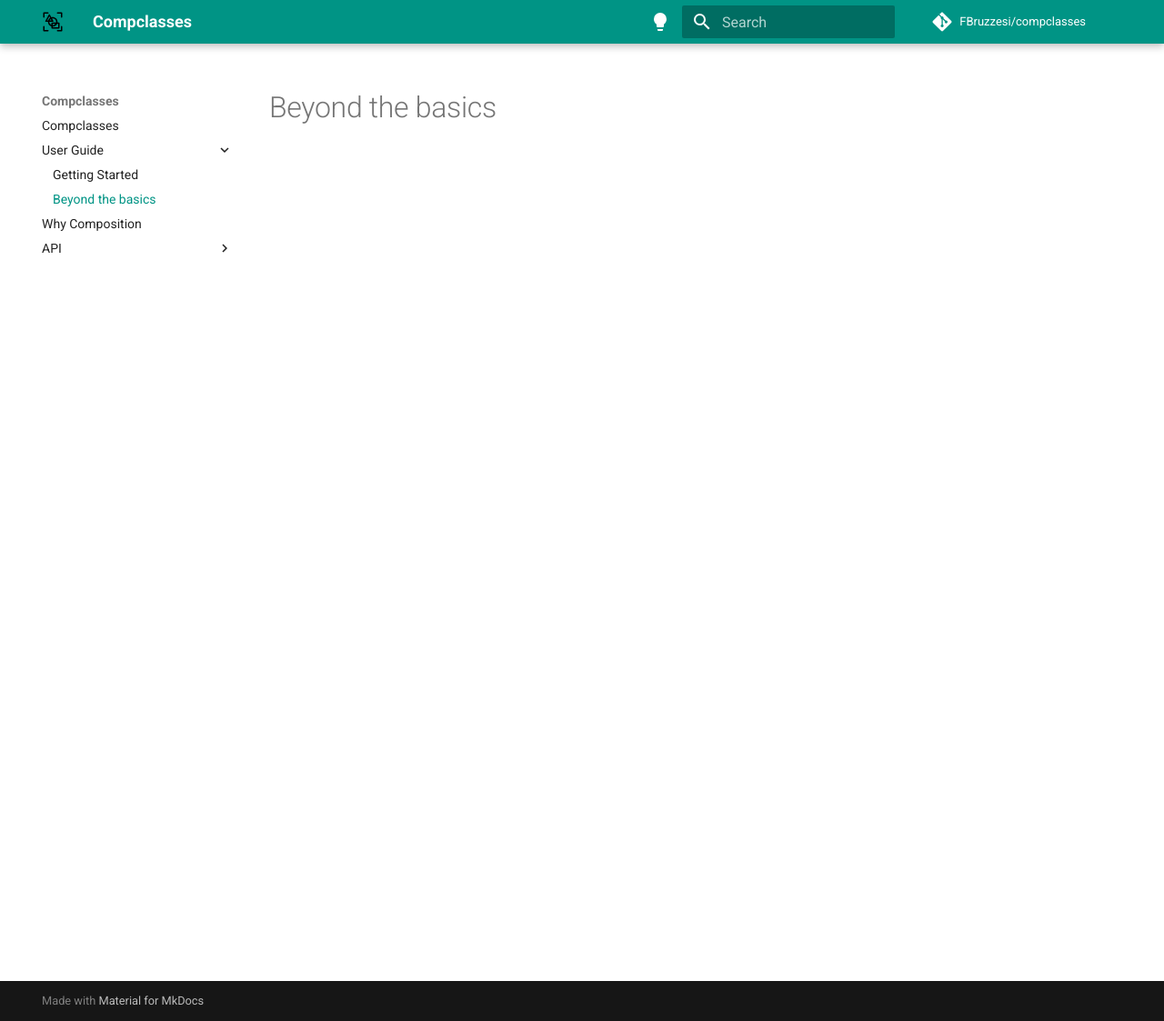
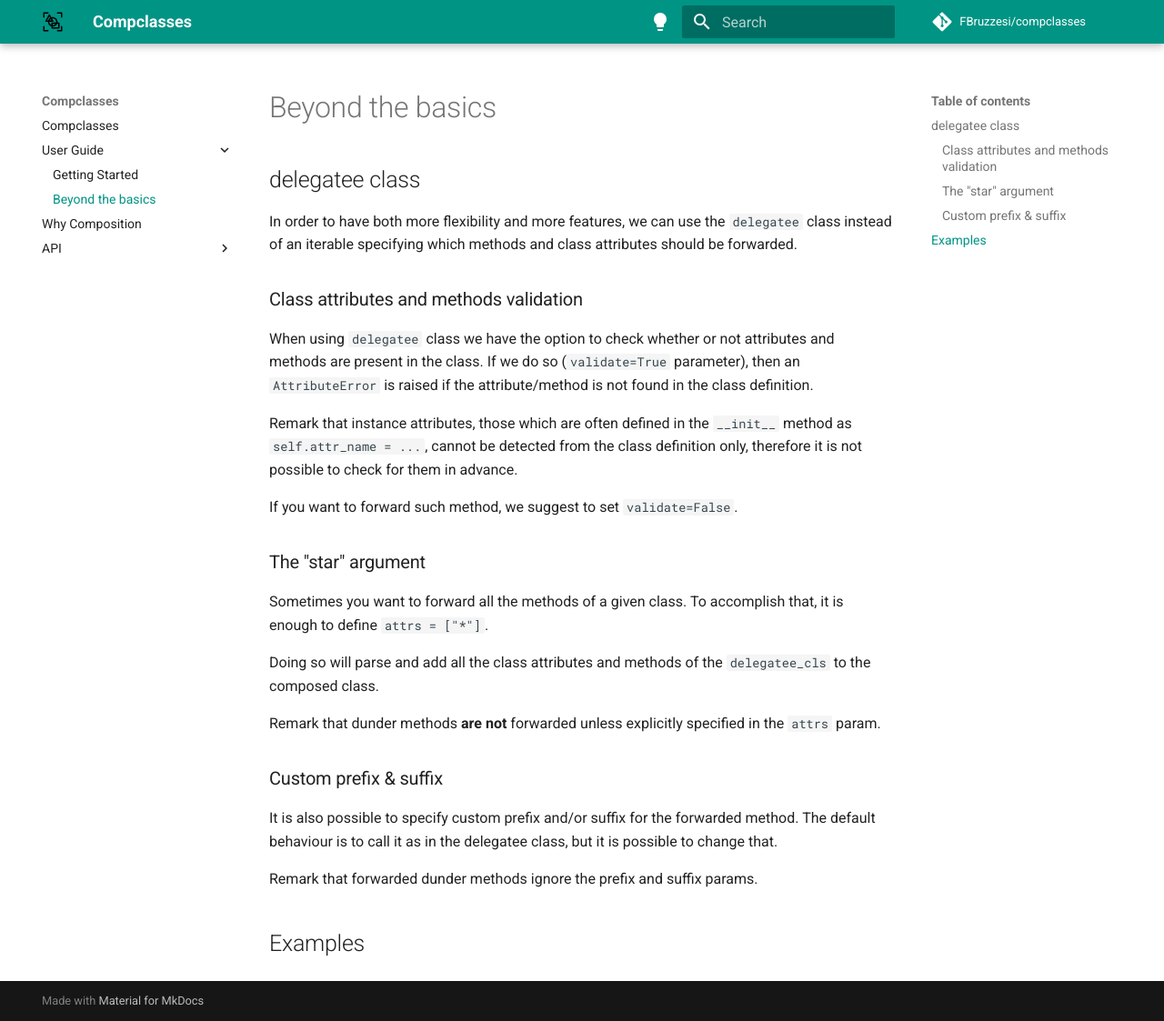
Before and after one commit to FBruzzesi/compclasses, an MkDocs documentation site: the page built from docs/user_guide/beyond_basics.md, in a window 1280 px wide and 1123 px high. Shown: the whole window at 91% size. Built offline with MkDocs 1.6.1 and Material for MkDocs 9.7.7, drawn with Linux system fonts in a browser that asks for light colours; comment, search, counter and statistics services are not loaded.

Commit message:
first step for advanced use

```diff
--- a/docs/user_guide/beyond_basics.md
+++ b/docs/user_guide/beyond_basics.md
@@ -1 +1,30 @@
 # Beyond the basics
+
+## delegatee class
+
+In order to have both more flexibility and more features, we can use the `delegatee` class instead of an iterable specifying which methods and class attributes should be forwarded.
+
+### Class attributes and methods validation
+
+When using `delegatee` class we have the option to check whether or not attributes and methods are present in the class.
+If we do so (`validate=True` parameter), then an `AttributeError` is raised if the attribute/method is not found in the class definition.
+
+Remark that instance attributes, those which are often defined in the `__init__` method as `self.attr_name = ...`, cannot be detected from the class definition only, therefore it is not possible to check for them in advance.
+
+If you want to forward such method, we suggest to set `validate=False`.
+
+### The "star" argument
+
+Sometimes you want to forward all the methods of a given class. To accomplish that, it is enough to define `attrs = ["*"]`.
+
+Doing so will parse and add all the class attributes and methods of the `delegatee_cls` to the composed class.
+
+Remark that dunder methods **are not** forwarded unless explicitly specified in the `attrs` param.
+
+### Custom prefix & suffix
+
+It is also possible to specify custom prefix and/or suffix for the forwarded method. The default behaviour is to call it as in the delegatee class, but it is possible to change that.
+
+Remark that forwarded dunder methods ignore the prefix and suffix params.
+
+## Examples
```
Also changed, not shown: 1 other file.
